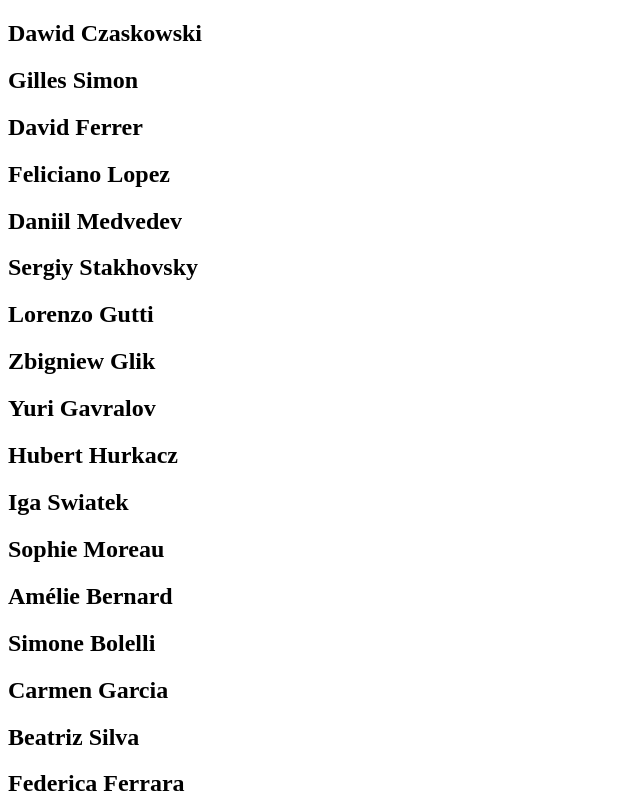
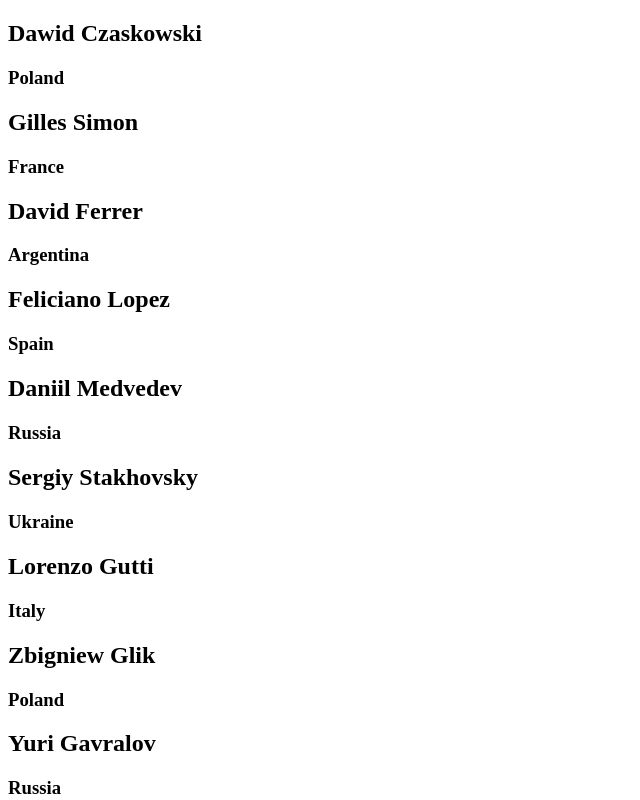
Before and after one commit to ryan50500/language-app-react-typescript-redux-toolkit, a React (Create React App) app: page / in a window 1280 px wide. Shown: the top 800 px of the page, without its empty margins (0-640 px from the left). Built offline with nearby package versions, Linux system fonts and the light colour scheme.

Commit message:
fixing type problems

```diff
--- a/src/components/Teacher.tsx
+++ b/src/components/Teacher.tsx
@@ -1,10 +1,15 @@
 import React from 'react'
+import TeacherInterface from '../interfaces/TeacherInterface'
 
+interface TeacherProps {
+    teacher: TeacherInterface;
+}
 
-const Teacher = ({ teacher }: any) => {
+const Teacher = ({ teacher }: TeacherProps) => {
     return (
         <div>
             <h2>{teacher.name}</h2>
+            <h3>{teacher.country}</h3>
         </div>
     )
 }
--- a/src/components/TeachersList.tsx
+++ b/src/components/TeachersList.tsx
@@ -2,17 +2,16 @@ import React from 'react';
 import { useSelector } from 'react-redux';
 import Teacher from './Teacher';
 
-// import TeacherInterface from '../interfaces/TeacherInterface'; // Import interface for teacher
-// import TeachersArray from '../data/TeachersArray'; // Import teacher array
+import { RootState } from '../redux/store'; // Replace with your store structure
 
 const TeachersList = () => {
     // Use useSelector to access the teacher data from the Redux store
-    const teacherData = useSelector((state: any) => state.teachers);
+    const teacherData = useSelector((state: RootState) => state.teachers);
 
     return (
         <>
             <div>
-                {teacherData.map((teacher: any) => (
+                {teacherData.map((teacher) => (
                     <Teacher key={teacher.id} teacher={teacher} />
                 ))}
             </div>
--- a/src/redux/TeachersSlice.ts
+++ b/src/redux/TeachersSlice.ts
@@ -8,7 +8,7 @@ const TeachersSlice = createSlice({
     initialState: TeachersArray, // Initialize teacher data from array
     reducers: {
         setTeachers: (state, action: PayloadAction<TeacherInterface[]>) => {
-            return action.payload;
+            // return action.payload;
         },
     },
 });
--- a/src/redux/store.ts
+++ b/src/redux/store.ts
@@ -10,3 +10,6 @@ const store = configureStore({
 });
 
 export default store;
+
+// Infer the `RootState` and `AppDispatch` types from the store itself
+export type RootState = ReturnType<typeof store.getState>
```
